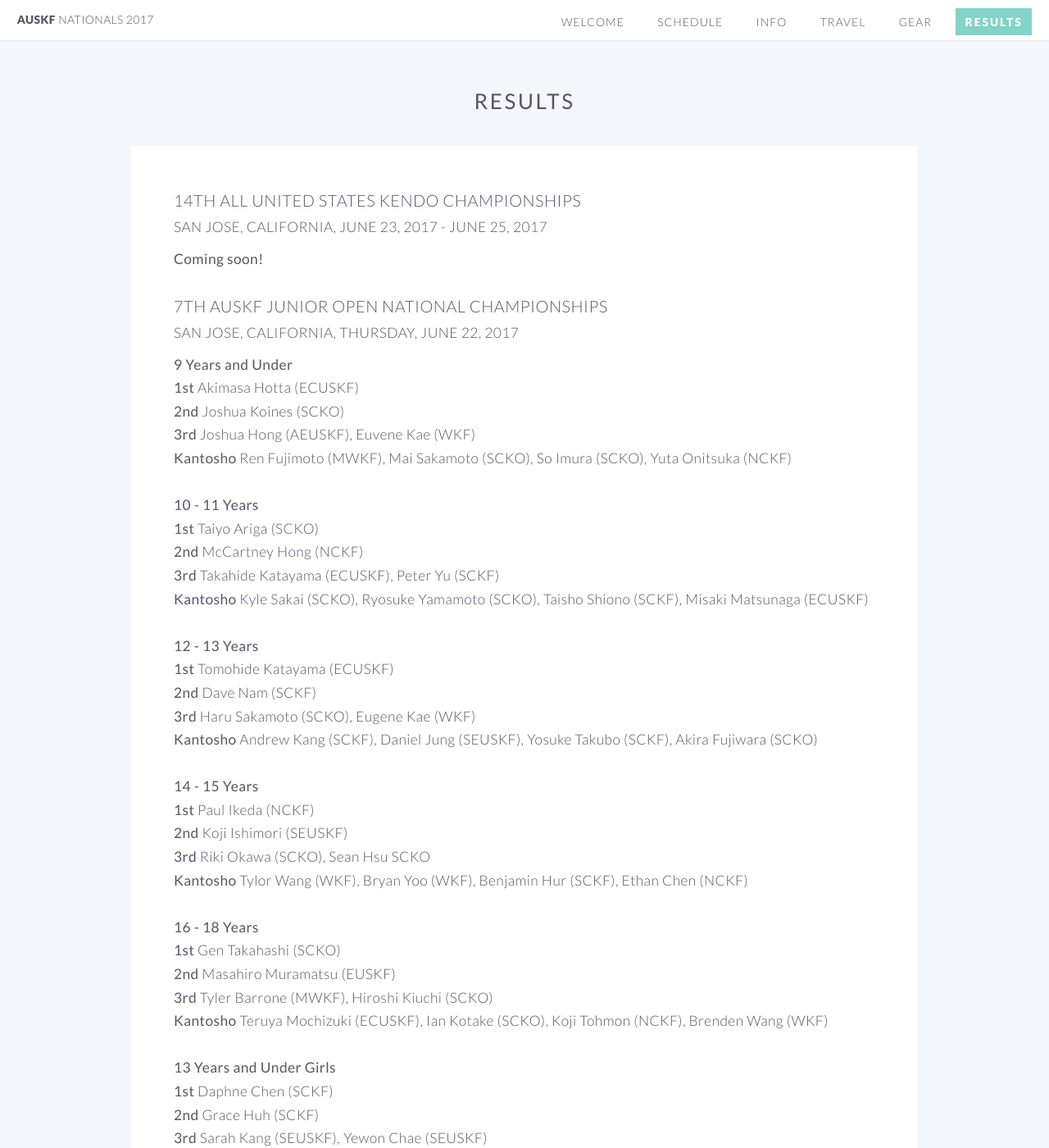
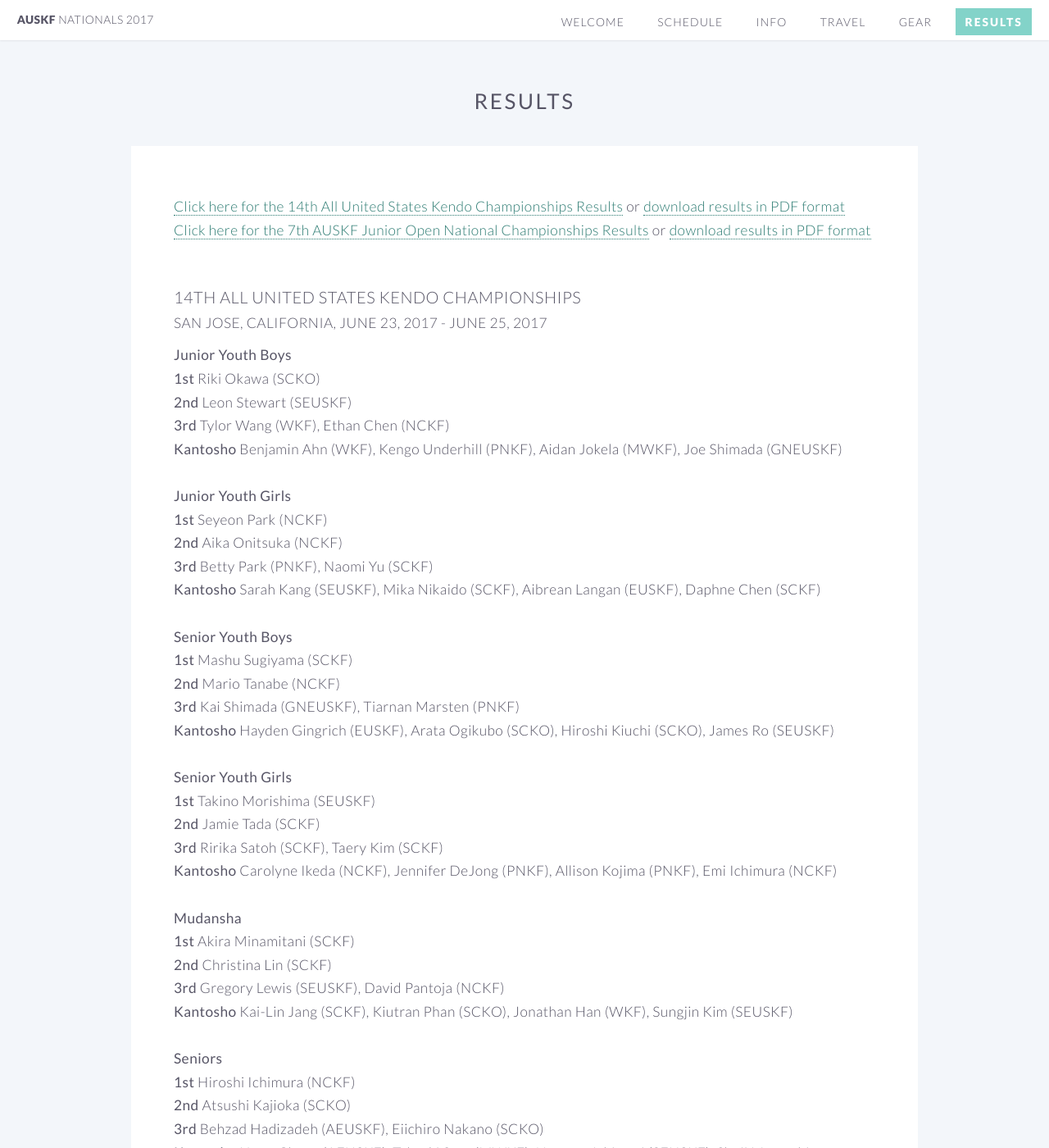
Before and after one commit to auskf-web/auskf-nationals.github.io, a Jekyll site: the page built from results.html, in a window 1280 px wide and 1400 px high. Shown: the whole window at 82% size. Built offline with Jekyll 4.4.1, drawn with Linux system fonts in a browser that asks for light colours; some of the changed text lies outside the part shown.

Commit message:
Results completed

```diff
--- a/results.html
+++ b/results.html
@@ -11,13 +11,100 @@ layout: default
 
 		<div class="content">
 			<section>
-				<a name="nationals"></a>
+				<ul style="padding-top:0.5em; margin-bottom: 20px;">
+					<li><a href="#nationals">Click here for the 14th All United States Kendo Championships Results</a> or <a href="assets/14th AUSKF Nationals 2017 Final.pdf" target="blank">download results in PDF format</a></li>
+					<li><a href="#juniors">Click here for the 7th AUSKF Junior Open National Championships Results</a> or <a href="assets/7th Jr Open 2017 Final.pdf" target="blank">download results in PDF format</a></li>
+				</ul>
+
+				<br><a name="nationals"><h1 style="padding-top: 50px; margin-top: -50px;"></h1></a>
 				<h3>14th All United States Kendo Championships</h3>
 				<h4 style="margin-bottom:12px;">San Jose, California, June 23, 2017 - June 25, 2017</h4>
-				<strong>Coming soon!</strong>
+				<strong>Junior Youth Boys</strong><br>
+				<strong>1st</strong> Riki Okawa (SCKO)<br>
+				<strong>2nd</strong> Leon Stewart (SEUSKF)<br>
+				<strong>3rd</strong> Tylor Wang (WKF), Ethan Chen (NCKF)<br>
+				<strong>Kantosho</strong> Benjamin Ahn (WKF), Kengo Underhill (PNKF), Aidan Jokela (MWKF), Joe Shimada (GNEUSKF)<br>
+				<br>
+				<strong>Junior Youth Girls</strong><br>
+				<strong>1st</strong> Seyeon Park (NCKF)<br>
+				<strong>2nd</strong> Aika Onitsuka (NCKF)<br>
+				<strong>3rd</strong> Betty Park (PNKF), Naomi Yu (SCKF)<br>
+				<strong>Kantosho</strong> Sarah Kang (SEUSKF), Mika Nikaido (SCKF), Aibrean Langan (EUSKF), Daphne Chen (SCKF)<br>
+				<br>
+				<strong>Senior Youth Boys</strong><br>
+				<strong>1st</strong> Mashu Sugiyama (SCKF)<br>
+				<strong>2nd</strong> Mario Tanabe (NCKF)<br>
+				<strong>3rd</strong> Kai Shimada (GNEUSKF), Tiarnan Marsten (PNKF)<br>
+				<strong>Kantosho</strong> Hayden Gingrich (EUSKF), Arata Ogikubo (SCKO), Hiroshi Kiuchi (SCKO), James Ro (SEUSKF)<br>
+				<br>
+				<strong>Senior Youth Girls</strong><br>
+				<strong>1st</strong> Takino Morishima (SEUSKF)<br>
+				<strong>2nd</strong> Jamie Tada (SCKF)<br>
+				<strong>3rd</strong> Ririka Satoh (SCKF), Taery Kim (SCKF)<br>
+				<strong>Kantosho</strong> Carolyne Ikeda (NCKF), Jennifer DeJong (PNKF), Allison Kojima (PNKF), Emi Ichimura (NCKF)<br>
+				<br>
+				<strong>Mudansha</strong><br>
+				<strong>1st</strong> Akira Minamitani (SCKF)<br>
+				<strong>2nd</strong> Christina Lin (SCKF)<br>
+				<strong>3rd</strong> Gregory Lewis (SEUSKF), David Pantoja (NCKF)<br>
+				<strong>Kantosho</strong> Kai-Lin Jang (SCKF), Kiutran Phan (SCKO), Jonathan Han (WKF), Sungjin Kim (SEUSKF)<br>
+				<br>
+				<strong>Seniors</strong><br>
+				<strong>1st</strong> Hiroshi Ichimura (NCKF)<br>
+				<strong>2nd</strong> Atsushi Kajioka (SCKO)<br>
+				<strong>3rd</strong> Behzad Hadizadeh (AEUSKF), Eiichiro Nakano (SCKO)<br>
+				<strong>Kantosho</strong> Hoon Chang (AEUSKF), Takaaki Sato (MWKF), Nozumu Ishimori (SEUSKF), Shuji Matsushita (AEUSKF)<br>
+				<br>
+				<strong>Womens</strong><br>
+				<strong>1st</strong> Esther Kim (SCKF)<br>
+				<strong>2nd</strong> Shiori Chimielewski (MWKF)<br>
+				<strong>3rd</strong> Makiko Adachi (SWUSKIF), Yuri Kil (SCKF)<br>
+				<strong>Kantosho</strong> Elizabeth Marsten (PNKF), Minako Harigai (SCKO), Yuko Saito (SCKO), Grace An (NCKF)<br>
+				<br>
+				<strong>Mens</strong><br>
+				<strong>1st</strong> D.J. Huh (SCKF)<br>
+				<strong>2nd</strong> Arashi Steele (MWKF)<br>
+				<strong>3rd</strong> Kenneth Song (WKF), Ken Mizobe (SCKF)<br>
+				<strong>Kantosho</strong> Taro Ariga (SCKO), Takuro Yamaoka (SWUSKIF), Ryoma Tominaga (GNEUSKF), Julian Williams (SCKF)<br>
+				<br>
+				<strong>Junior Youth Boys Team</strong><br>
+				<strong>1st</strong> WKF<br>
+				<strong>2nd</strong> SCKF<br>
+				<strong>3rd</strong> NCKF, SCKO<br>
+				<br>
+				<strong>Junior-Senior Youth Girls Team</strong><br>
+				<strong>1st</strong> SEUSKF<br>
+				<strong>2nd</strong> NCKF<br>
+				<strong>3rd</strong> SCKO, SCKF<br>
+				<br>
+				<strong>Senior Youth Boys Team</strong><br>
+				<strong>1st</strong> SCKO<br>
+				<strong>2nd</strong> SEUSKF<br>
+				<strong>3rd</strong> NCKF, SCKF<br>
+				<br>
+				<strong>Mudansha Team</strong><br>
+				<strong>1st</strong> NCKF<br>
+				<strong>2nd</strong> SCKF<br>
+				<strong>3rd</strong> SEUSKF, SCKO<br>
+				<br>
+				<strong>Seniors Team</strong><br>
+				<strong>1st</strong> NCKF<br>
+				<strong>2nd</strong> SCKO<br>
+				<strong>3rd</strong> SCKF, EUSKF<br>
+				<br>
+				<strong>Womens Team</strong><br>
+				<strong>1st</strong> SCKF<br>
+				<strong>2nd</strong> PNKF<br>
+				<strong>3rd</strong> MWKF, SCKO<br>
+				<br>
+				<strong>Mens Team</strong><br>
+				<strong>1st</strong> SCKF<br>
+				<strong>2nd</strong> GNEUSKF<br>
+				<strong>3rd</strong> MWKF, SWUSKIF<br>
 				<br>
 				<br>
-				<a name="juniors"></a>
+
+				<br><a name="juniors"><h1 style="padding-top: 50px; margin-top: -50px;"></h1></a>
 				<h3>7th AUSKF Junior Open National Championships</h3>
 				<h4 style="margin-bottom:12px;">San Jose, California, Thursday, June 22, 2017</h4>
 				<strong>9 Years and Under</strong><br>
```
Also changed, not shown: 2 other files.
